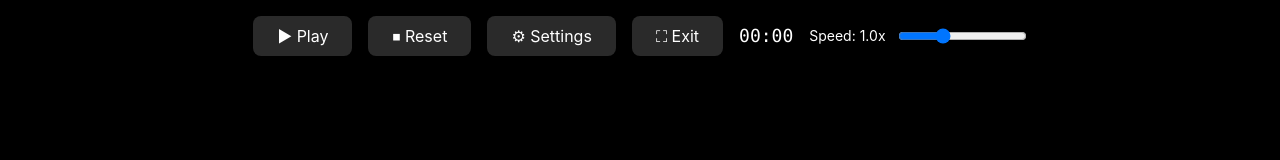
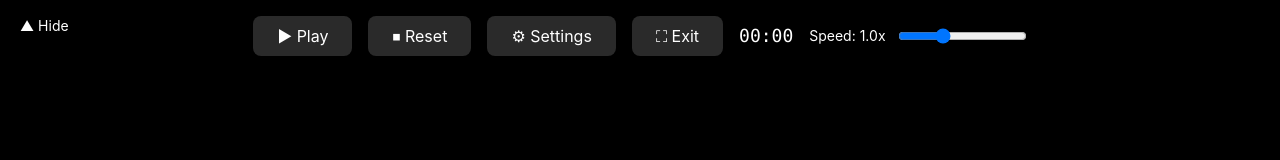
Before and after one commit to ShanningZhuang/OpenTeleprompter, a Next.js app: page / in a window 1280 px wide. Both pictures are taken after a click on the button "⛶ Fullscreen". Shown: the top 160 px of the page. Built offline with nearby package versions, Linux system fonts and the light colour scheme.

Commit message:
feat: add arrow key shortcut

```diff
--- a/app/page.tsx
+++ b/app/page.tsx
@@ -176,6 +176,7 @@ export default function Home() {
   const [elapsedTime, setElapsedTime] = useState(0);
   const [isFullscreen, setIsFullscreen] = useState(false);
   const [sidebarOpen, setSidebarOpen] = useState(false);
+  const [controlsVisible, setControlsVisible] = useState(true);
   const scrollRef = useRef<HTMLDivElement>(null);
   const fullscreenScrollRef = useRef<HTMLDivElement>(null);
   const fullscreenRef = useRef<HTMLDivElement>(null);
@@ -346,6 +347,21 @@ export default function Home() {
       } else if (e.code === "KeyS" && !e.repeat && isFullscreen) {
         e.preventDefault();
         setSidebarOpen(prev => !prev);
+      } else if (e.code === "KeyC" && !e.repeat && isFullscreen) {
+        e.preventDefault();
+        setControlsVisible(prev => !prev);
+      } else if (e.code === "ArrowUp" && !e.repeat) {
+        e.preventDefault();
+        const scrollAmount = 50; // pixels to scroll
+        setScrollPosition(prev => Math.max(0, prev - scrollAmount));
+      } else if (e.code === "ArrowDown" && !e.repeat) {
+        e.preventDefault();
+        const scrollAmount = 50;
+        const currentRef = isFullscreen ? fullscreenScrollRef.current : scrollRef.current;
+        if (currentRef) {
+          const maxScroll = currentRef.scrollHeight - currentRef.clientHeight;
+          setScrollPosition(prev => Math.min(maxScroll, prev + scrollAmount));
+        }
       }
     };
     window.addEventListener("keydown", handleKeyPress);
@@ -391,7 +407,7 @@ export default function Home() {
           </div>
         </div>
         <div className="text-xs text-gray-400 text-center mt-2">
-          Keyboard: Space = Play/Pause | F = Fullscreen | R = Reset | S = Settings (in fullscreen)
+          Keyboard: Space = Play/Pause | F = Fullscreen | R = Reset | S = Settings | C = Controls | ↑↓ = Scroll
         </div>
       </div>
 
@@ -730,8 +746,21 @@ export default function Home() {
           backgroundColor: config.backgroundColor,
         }}
       >
+        {/* Toggle Controls Button (always visible) */}
+        <button
+          onClick={() => setControlsVisible(!controlsVisible)}
+          className="absolute top-2 left-2 z-50 bg-black/60 hover:bg-black/80 text-white px-3 py-2 rounded-lg transition-colors text-sm"
+          title="Toggle controls (C key)"
+        >
+          {controlsVisible ? "▲ Hide" : "▼ Show"}
+        </button>
+
         {/* Fullscreen Controls */}
-        <div className="bg-black/80 p-4 flex items-center justify-center gap-4">
+        <div
+          className={`bg-black/80 p-4 flex items-center justify-center gap-4 transition-transform duration-300 ${
+            controlsVisible ? "translate-y-0" : "-translate-y-full"
+          }`}
+        >
           <button
             onClick={togglePlayPause}
             className="bg-[#2a2a2a] hover:bg-[#3a3a3a] px-6 py-2 rounded-lg transition-colors text-white"
```
Also changed, not shown: 1 other file (tests, documents, lock files or other folders).
